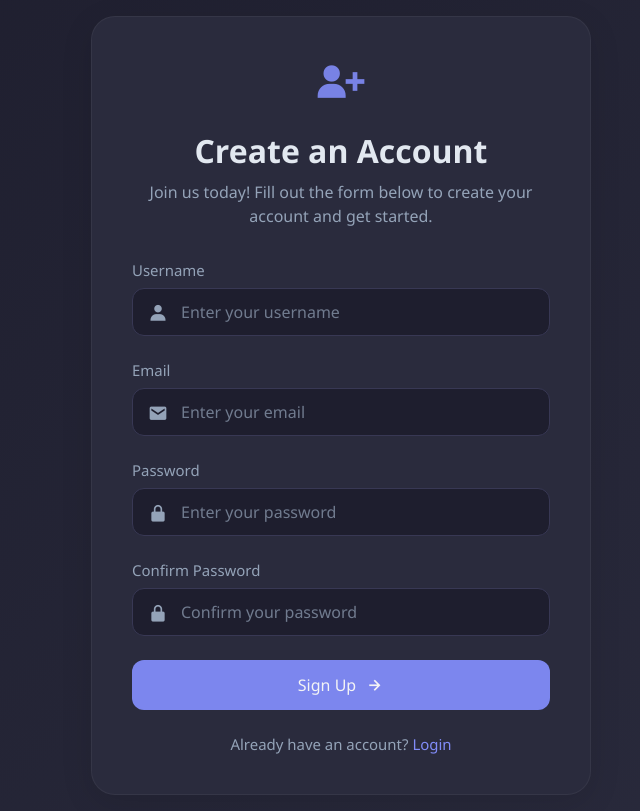
After one commit to JohanR7/Power_Rangers_code_force, a Django app: page /signup/ in a window 1280 px wide. The commit adds this page. Shown: the whole page, without its empty margins (299-939 px from the left). Run offline with Django 5.2, Linux system fonts and the light colour scheme.

Commit message:
improvements

```diff
--- a/eneryia/settings.py
+++ b/eneryia/settings.py
@@ -97,3 +97,6 @@ STATICFILES_DIRS = [
 ]
 
 DEFAULT_AUTO_FIELD = 'django.db.models.BigAutoField'
+
+LOGIN_REDIRECT_URL = '/location/'  # Redirect after login
+LOGOUT_REDIRECT_URL = 'login'  # Redirect after logout
--- a/myapp/urls.py
+++ b/myapp/urls.py
@@ -1,9 +1,13 @@
 from django.urls import path
 from . import views
-
+from .views import home, signup_view, login_view, logout_view
+from django.contrib.auth.decorators import login_required
 urlpatterns = [
-    path("", views.home, name="home"),
+    path('', home, name='home'),
     path("location/", views.location, name="location"),
+    path('signup/', signup_view, name='signup'),
+    path('login/', login_view, name='login'),
+    path('logout/', logout_view, name='logout'),
     path("earth/", views.earth, name="earth"),
     path("form/", views.form, name="form"),
     path("analytics/",views.analytics,name="analytics"),
--- a/myapp/views.py
+++ b/myapp/views.py
@@ -5,6 +5,48 @@ from django.http import JsonResponse
 from django.views.decorators.csrf import csrf_exempt
 import json
 from dotenv import load_dotenv
+from django.shortcuts import render, redirect
+from django.contrib.auth import authenticate, logout
+from django.contrib.auth.decorators import login_required
+from django.contrib.auth import login, authenticate
+from django.contrib.auth.forms import UserCreationForm
+from django.contrib import messages
+
+def home(request):
+    return render(request, 'home.html')
+
+
+def signup_view(request):
+    if request.method == 'POST':
+        form = UserCreationForm(request.POST)
+        if form.is_valid():
+            form.save()
+            return redirect('login')
+        else:
+            for field, errors in form.errors.items():
+                for error in errors:
+                    messages.error(request, f"{field}: {error}")
+    else:
+        form = UserCreationForm()
+    return render(request, 'signup.html', {'form': form})
+
+def login_view(request):
+    if request.user.is_authenticated:
+        return redirect('home')
+
+    if request.method == 'POST':
+        username = request.POST['username']
+        password = request.POST['password']
+        user = authenticate(request, username=username, password=password)
+        if user is not None:
+            login(request, user)
+            return redirect('/location/')
+        else:
+            messages.error(request, 'Invalid username or password. Please try again.')
+    return render(request, 'login.html')
+def logout_view(request):
+    logout(request)
+    return redirect('login')
 load_dotenv()
 @csrf_exempt
 def get_gemini_suggestions(request):
@@ -26,19 +68,18 @@ def get_gemini_suggestions(request):
             return JsonResponse({"error": str(e)}, status=500)
 
     return JsonResponse({"error": "Invalid request method"}, status=405)
-def home(request):
-    return render(request, "home.html")
-
+@login_required(login_url='login')
 def location(request):
     return render(request, "location.html")
-
+@login_required(login_url='login')
 def earth(request):
     return render(request, "earth.html")
-
+@login_required(login_url='login')
 def form(request):
     if request.method == "POST":
         data = request.POST
         print("Form Data:", data)
     return render(request, "form.html")
+@login_required(login_url='login')
 def analytics(request):
     return render(request, "analytics.html")
--- /dev/null
+++ b/templates/signup.html
@@ -0,0 +1,248 @@
+<!DOCTYPE html>
+<html lang="en">
+<head>
+    <meta charset="UTF-8">
+    <meta name="viewport" content="width=device-width, initial-scale=1.0">
+    <title>Signup</title>
+    <link href="https://cdnjs.cloudflare.com/ajax/libs/boxicons/2.1.4/css/boxicons.min.css" rel="stylesheet">
+    <style>
+        :root {
+            --primary-color: #818cf8;
+            --primary-hover: #6366f1;
+            --bg-color: #1e1e2e;
+            --card-bg: #2a2b3d;
+            --text-color: #e2e8f0;
+            --text-muted: #94a3b8;
+            --input-bg: #1e1e2e;
+            --input-border: #383854;
+            --input-focus: #818cf8;
+        }
+
+        * {
+            margin: 0;
+            padding: 0;
+            box-sizing: border-box;
+            font-family: 'Segoe UI', system-ui, sans-serif;
+        }
+
+        body {
+            min-height: 100vh;
+            display: flex;
+            align-items: center;
+            justify-content: center;
+            background: linear-gradient(135deg, #1e1e2e 0%, #2a2b3d 100%);
+            padding: 1rem;
+        }
+
+        .signup-container {
+            background: var(--card-bg);
+            padding: 2.5rem;
+            border-radius: 1.5rem;
+            box-shadow: 0 8px 32px rgba(0, 0, 0, 0.1);
+            width: 100%;
+            max-width: 500px;
+            border: 1px solid rgba(255, 255, 255, 0.05);
+        }
+
+        .signup-header {
+            text-align: center;
+            margin-bottom: 2rem;
+        }
+
+        .signup-header h2 {
+            color: var(--text-color);
+            font-size: 2rem;
+            font-weight: 600;
+            margin-bottom: 0.5rem;
+        }
+
+        .signup-header i {
+            font-size: 3.5rem;
+            color: var(--primary-color);
+            margin-bottom: 1rem;
+            opacity: 0.9;
+        }
+
+        .signup-header p {
+            color: var(--text-muted);
+            font-size: 1rem;
+            line-height: 1.5;
+            margin-bottom: 1.5rem;
+        }
+
+        .form-group {
+            margin-bottom: 1.5rem;
+            position: relative;
+        }
+
+        .form-group label {
+            display: block;
+            margin-bottom: 0.5rem;
+            color: var(--text-muted);
+            font-weight: 500;
+            font-size: 0.935rem;
+        }
+
+        .form-group i {
+            position: absolute;
+            left: 1rem;
+            top: 2.7rem;
+            color: var(--text-muted);
+            font-size: 1.25rem;
+        }
+
+        .form-group input {
+            width: 100%;
+            padding: 0.75rem 1rem 0.75rem 3rem;
+            border: 1px solid var(--input-border);
+            border-radius: 0.75rem;
+            font-size: 1rem;
+            transition: all 0.3s ease;
+            background: var(--input-bg);
+            color: var(--text-color);
+        }
+
+        .form-group input::placeholder {
+            color: var(--text-muted);
+            opacity: 0.7;
+        }
+
+        .form-group input:focus {
+            outline: none;
+            border-color: var(--input-focus);
+            box-shadow: 0 0 0 4px rgba(129, 140, 248, 0.1);
+        }
+
+        button {
+            width: 100%;
+            padding: 0.875rem;
+            background: var(--primary-color);
+            color: white;
+            border: none;
+            border-radius: 0.75rem;
+            font-size: 1rem;
+            font-weight: 500;
+            cursor: pointer;
+            transition: all 0.3s ease;
+            display: flex;
+            align-items: center;
+            justify-content: center;
+            gap: 0.5rem;
+            opacity: 0.95;
+        }
+
+        button:hover {
+            background: var(--primary-hover);
+            transform: translateY(-1px);
+            opacity: 1;
+        }
+
+        button i {
+            font-size: 1.25rem;
+        }
+
+        .login-link {
+            text-align: center;
+            margin-top: 1.5rem;
+            color: var(--text-muted);
+            font-size: 0.935rem;
+        }
+
+        .login-link a {
+            color: var(--primary-color);
+            text-decoration: none;
+            font-weight: 500;
+        }
+
+        .login-link a:hover {
+            text-decoration: underline;
+            color: var(--primary-hover);
+        }
+
+        @keyframes float {
+            0% { transform: translateY(0px); }
+            50% { transform: translateY(-10px); }
+            100% { transform: translateY(0px); }
+        }
+
+        .signup-header i {
+            animation: float 3s ease-in-out infinite;
+        }
+
+        .signup-container:hover {
+            box-shadow: 0 8px 32px rgba(129, 140, 248, 0.1);
+            transition: all 0.3s ease;
+        }
+        .alert {
+            padding: 1rem;
+            border-radius: 0.75rem;
+            margin-bottom: 1.5rem;
+            display: flex;
+            align-items: center;
+            gap: 0.75rem;
+            font-size: 0.935rem;
+        }
+
+        .alert-success {
+            background-color: #4caf50;
+            color: white;
+        }
+
+        .alert-error {
+            background-color: #f44336;
+            color: white;
+        }
+
+        .alert i {
+            font-size: 1.25rem;
+        }
+    </style>
+</head>
+<body>
+    <div class="signup-container">
+        <div class="signup-header">
+            <i class='bx bxs-user-plus'></i>
+            <h2>Create an Account</h2>
+            <p>Join us today! Fill out the form below to create your account and get started.</p>
+        </div>
+        {% if messages %}
+            {% for message in messages %}
+                <div class="alert {% if message.tags == 'error' %}alert-error{% else %}alert-success{% endif %}">
+                    <i class='bx {% if message.tags == "error" %}bxs-error-circle{% else %}bxs-check-circle{% endif %}'></i>
+                    {{ message }}
+                </div>
+            {% endfor %}
+        {% endif %}
+        <form method="post">
+            {% csrf_token %}
+            <div class="form-group">
+                <label>Username</label>
+                <i class='bx bxs-user'></i>
+                <input type="text" name="username" required placeholder="Enter your username">
+            </div>
+            <div class="form-group">
+                <label>Email</label>
+                <i class='bx bxs-envelope'></i>
+                <input type="email" name="email" required placeholder="Enter your email">
+            </div>
+            <div class="form-group">
+                <label>Password</label>
+                <i class='bx bxs-lock-alt'></i>
+                <input type="password" name="password1" required placeholder="Enter your password">
+            </div>
+            <div class="form-group">
+                <label>Confirm Password</label>
+                <i class='bx bxs-lock-alt'></i>
+                <input type="password" name="password2" required placeholder="Confirm your password">
+            </div>
+            <button type="submit">
+                Sign Up
+                <i class='bx bx-right-arrow-alt'></i>
+            </button>
+        </form>
+        <p class="login-link">
+            Already have an account? <a href="{% url 'login' %}">Login</a>
+        </p>
+    </div>
+</body>
+</html>
```
Also changed, not shown: templates/analytics.html (+7 -0 lines), templates/base.html (added, +36 -0 lines), templates/earth.html (+26 -4 lines), templates/form.html (+7 -0 lines), templates/home.html (+7 -1 lines), templates/location.html (+37 -8 lines), templates/login.html (added, +236 -0 lines), db.sqlite3.
